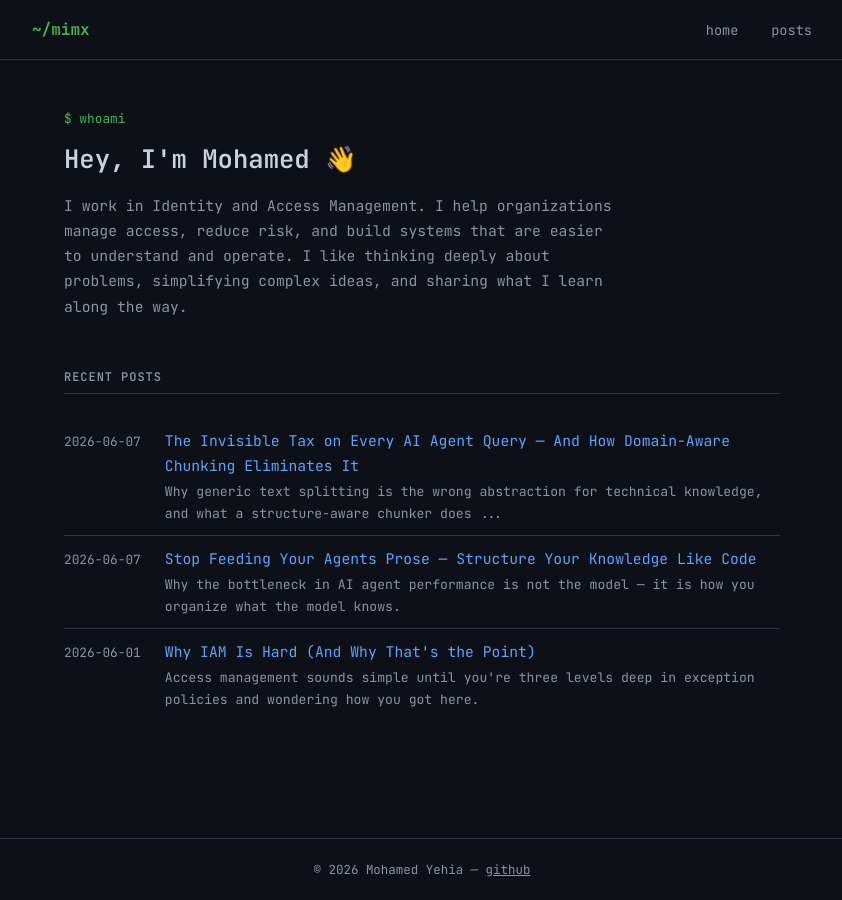
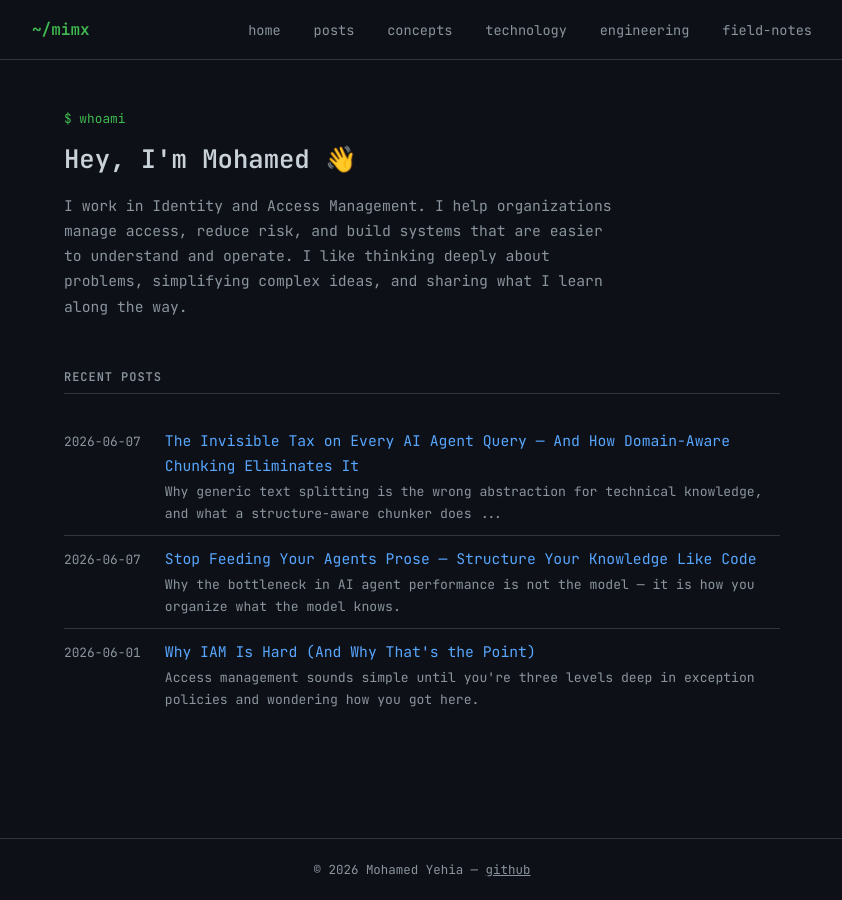
Before and after one commit to mimx/mimx.github.io, a Jekyll site: the page built from index.md, in a window 1280 px wide. Shown: the whole page, without its empty margins (218-1060 px from the left). Built offline with Jekyll 4.4.1, drawn with Linux system fonts in a browser that asks for light colours.

Commit message:
feat: add category links to nav

```diff
--- a/_layouts/default.html
+++ b/_layouts/default.html
@@ -15,6 +15,10 @@
       <span class="nav-links">
         <a href="{{ '/' | relative_url }}">home</a>
         <a href="{{ '/posts/' | relative_url }}">posts</a>
+        <a href="{{ '/concepts/' | relative_url }}">concepts</a>
+        <a href="{{ '/technology/' | relative_url }}">technology</a>
+        <a href="{{ '/engineering/' | relative_url }}">engineering</a>
+        <a href="{{ '/field-notes/' | relative_url }}">field-notes</a>
       </span>
     </nav>
   </header>
```
